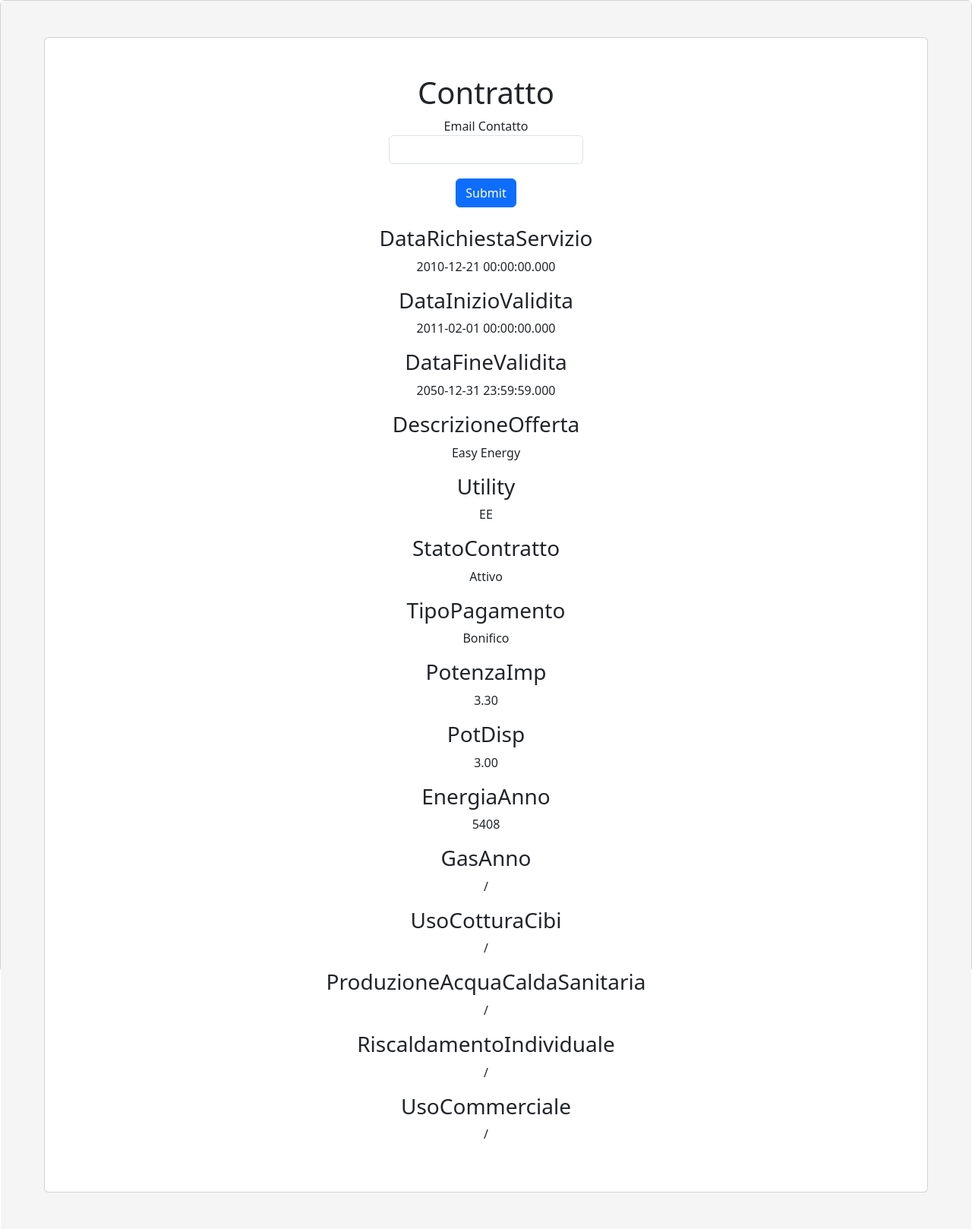
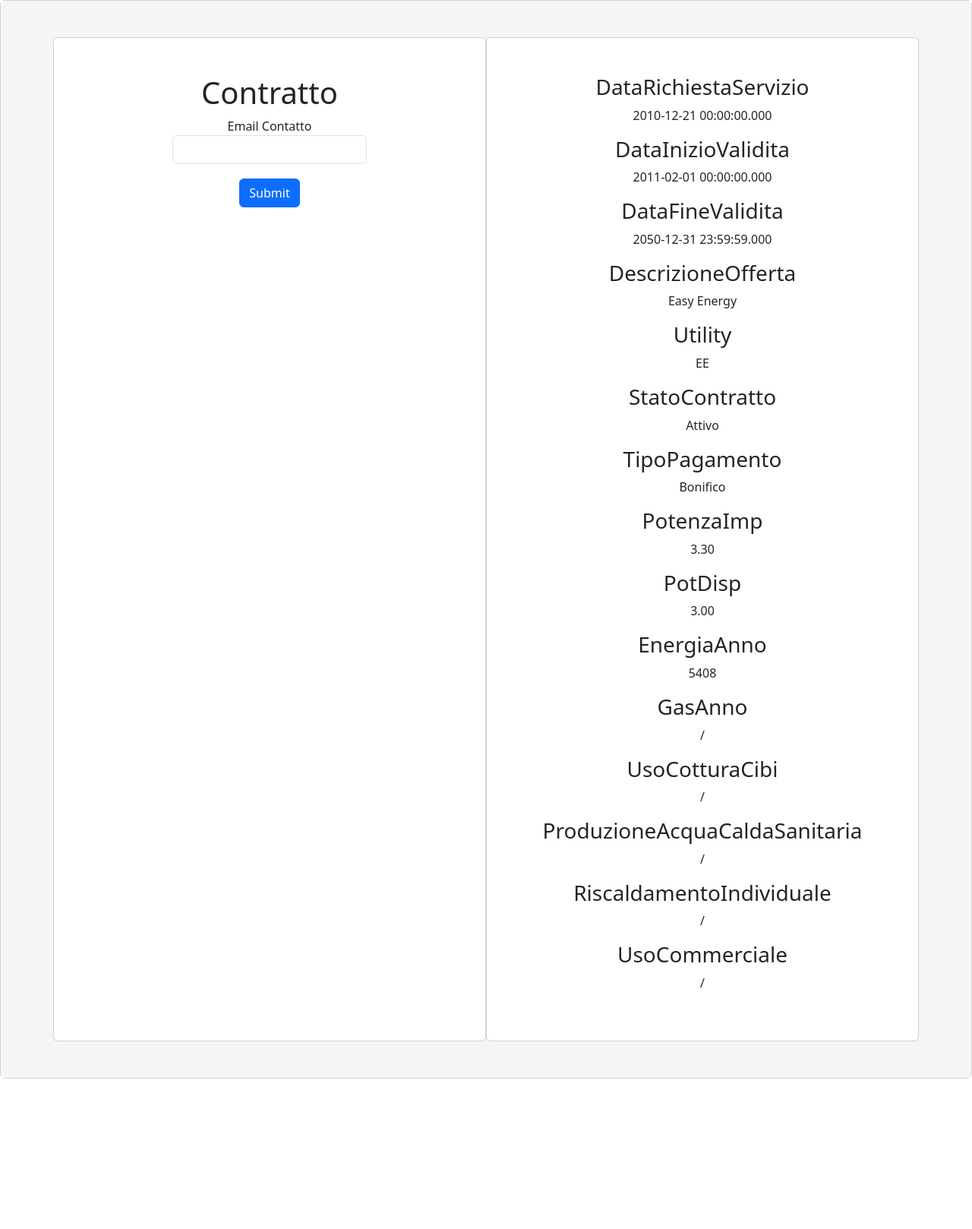
Before and after one commit to Rjuuko/PROGETTO-TERRANOVA, a PHP site: page /contract.php?id=1 in a window 1280 px wide. Shown: the whole page at 76% size. After the commit the page ends 1420 px from the top, so only its background shows below. Run offline with PHP 8.4, Linux system fonts and the light colour scheme; the visitor is signed in with stand-in values (Sample User, id 1); data comes from the database, SQL or seed files in the repository.

Commit message:
sistemato css

```diff
--- a/pagina/contract.php
+++ b/pagina/contract.php
@@ -35,21 +35,30 @@
         margin:0 auto;
         display:block;
         }
+        #container {
+            display: flex;
+            justify-content: space-between; /* Can be changed in the live sample */
+        }
+        /* #main{
+            display: flex;
+  justify-content: space-between;
+        } */
     </style>
 
 <link href="../assets/dist/css/bootstrap.min.css" rel="stylesheet">
 
 
 </head>
-<body class="card" style=height:100vw onload="getMinDate()">
+<body class="card" onload="getMinDate()">
 
     <section class="section" >
-    <div class="px-4 py-5 px-md-5 text-center text-lg-center" style="background-color: hsl(0, 0%, 96%)">
+    <div class="px-4 py-5 px-md-5 text-center text-lg-center" style="background-color: hsl(0, 0%, 96%);">
       <div class="container align-items-center">
         <div class="row gx-lg-5 align-items-center">
 
-            <div class="card">
-              <div class="card-body py-5 px-md-5">
+            <div class="container" id="container">
+                <div class="card" style=width:47vw>
+                    <div class="-body py-5 px-md-5">
                         <h1> Contratto </h1>
                         <form method="POST" action="./addData/addContact.php?id=<?= $Contract?>">
                             <label for="email">Email Contatto</label>
@@ -58,6 +67,11 @@
                             </div>
                             <button type="submit" class="btn btn-primary btn-block mb-4" style=position:relative;align-self:center;margin-top:1.5vw>Submit</button>
                         </form>
+                    </div>
+                </div>
+
+                <div class="card" style=width:47vw>
+                    <div class="-body py-5 px-md-5">
                         <?php
                         for($i = 0; $i < count($data); $i++){
                         ?>
@@ -79,7 +93,7 @@
                         <?php
                         }
                         ?>
-
+                    </div>
                 </div>
             </div>
         </div>
```
Lines whose indentation alone changed are shown as unchanged.
